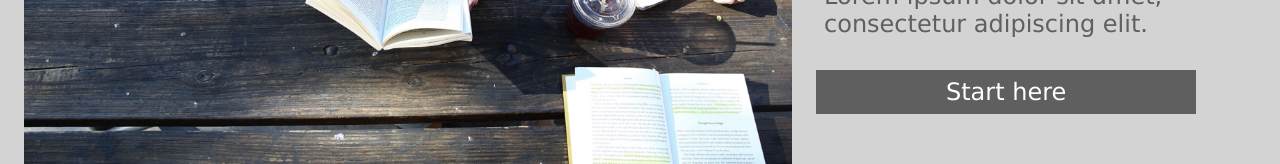
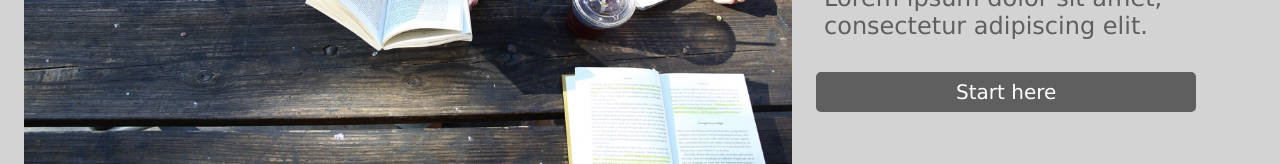
Before and after one commit to KarmaBait/colmar-academy, a plain HTML site: page index.html in a window 1280 px wide. Shown: the part 384-548 px from the top of the page. Drawn offline with Linux system fonts and the light colour scheme.

Commit message:
Rework first section

```diff
--- a/resources/css/styles.css
+++ b/resources/css/styles.css
@@ -125,6 +125,12 @@ main {
 }
 
 .right-learn-section a p {
+    font-size: 1.25rem;
+    border-radius: 5px;
+    background-color: rgb(95, 95, 95);
+    transition-duration: 400ms;
+}
 
-    background-color: rgb(95, 95, 95);
+.right-learn-section a p:hover {
+    background-color: #808080;
 }
```
